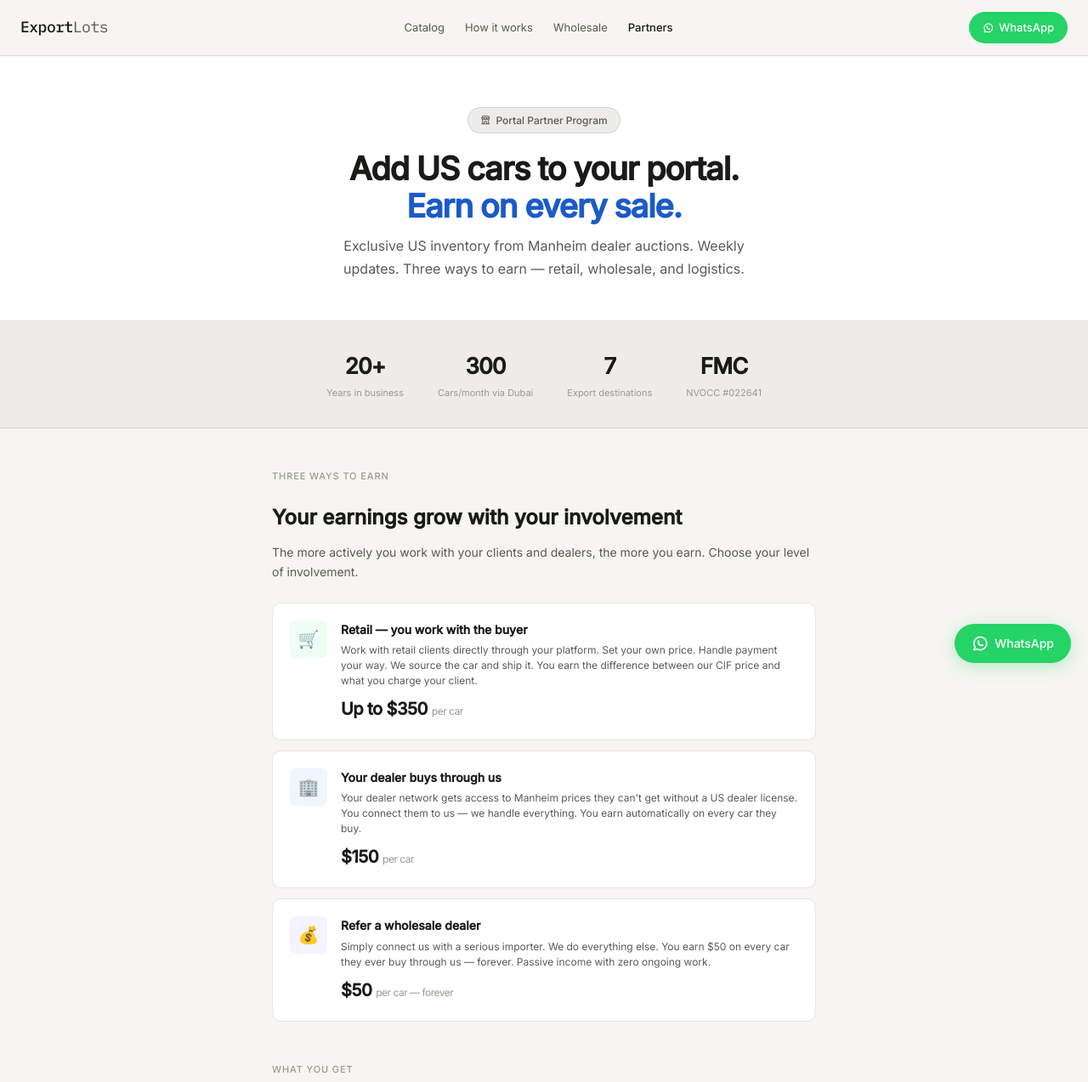
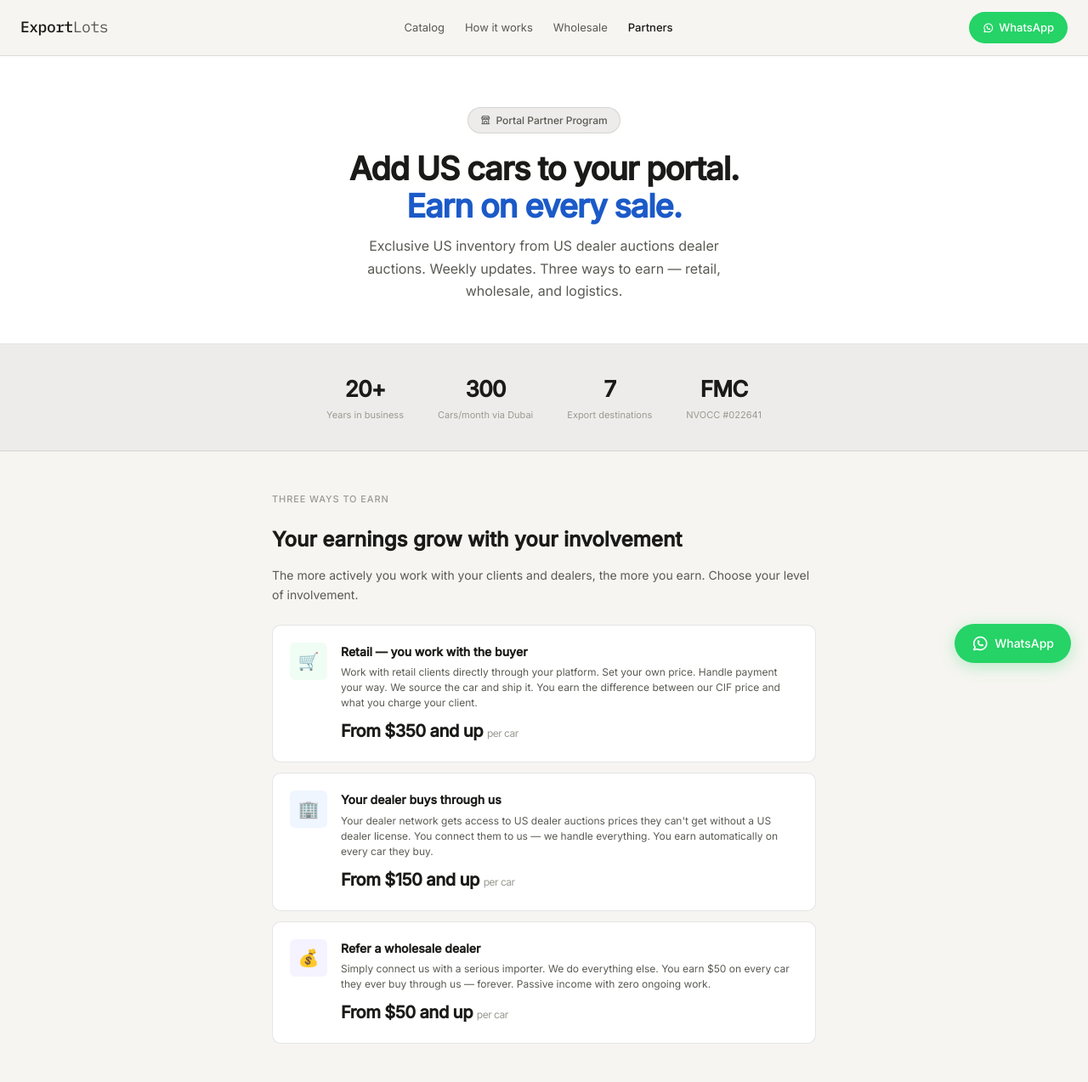
Before and after one commit to murad2026/exportlots, a website: page partners.html in a window 1280 px wide. Shown: the top 1273 px of the page at 85% size. Drawn offline with Linux system fonts and the light colour scheme.

Commit message:
update prices to from X and up

```diff
--- a/partners.html
+++ b/partners.html
@@ -74,7 +74,7 @@
 <div class="pt-hero">
   <div class="pt-hero-tag"><i class="ti ti-building-store"></i> Portal Partner Program</div>
   <h1>Add US cars to your portal.<br><span>Earn on every sale.</span></h1>
-  <p>Exclusive US inventory from Manheim dealer auctions. Weekly updates. Three ways to earn — retail, wholesale, and logistics.</p>
+  <p>Exclusive US inventory from US dealer auctions dealer auctions. Weekly updates. Three ways to earn — retail, wholesale, and logistics.</p>
 </div>
 
 <div class="pt-stats">
@@ -97,15 +97,15 @@
         <div class="earn-body">
           <div class="earn-title">Retail — you work with the buyer</div>
           <div class="earn-desc">Work with retail clients directly through your platform. Set your own price. Handle payment your way. We source the car and ship it. You earn the difference between our CIF price and what you charge your client.</div>
-          <div class="earn-amount">Up to $350 <span>per car</span></div>
+          <div class="earn-amount">From $350 and up <span>per car</span></div>
         </div>
       </div>
       <div class="earn-card">
         <div class="earn-icon" style="background:#eff6ff">🏢</div>
         <div class="earn-body">
           <div class="earn-title">Your dealer buys through us</div>
-          <div class="earn-desc">Your dealer network gets access to Manheim prices they can't get without a US dealer license. You connect them to us — we handle everything. You earn automatically on every car they buy.</div>
-          <div class="earn-amount">$150 <span>per car</span></div>
+          <div class="earn-desc">Your dealer network gets access to US dealer auctions prices they can't get without a US dealer license. You connect them to us — we handle everything. You earn automatically on every car they buy.</div>
+          <div class="earn-amount">From $150 and up <span>per car</span></div>
         </div>
       </div>
       <div class="earn-card">
@@ -113,7 +113,7 @@
         <div class="earn-body">
           <div class="earn-title">Refer a wholesale dealer</div>
           <div class="earn-desc">Simply connect us with a serious importer. We do everything else. You earn $50 on every car they ever buy through us — forever. Passive income with zero ongoing work.</div>
-          <div class="earn-amount">$50 <span>per car — forever</span></div>
+          <div class="earn-amount">From $50 and up <span>per car</span></div>
         </div>
       </div>
     </div>
```
